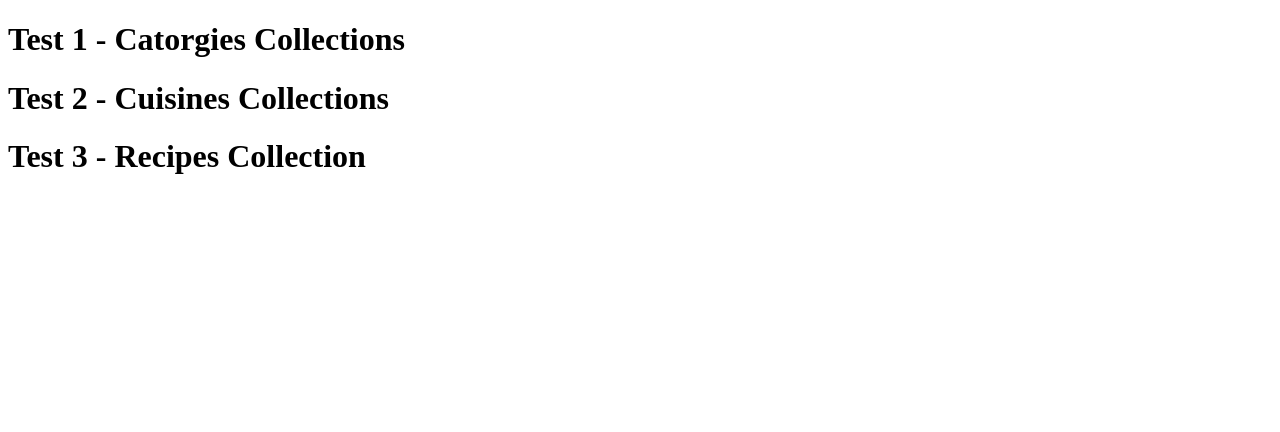
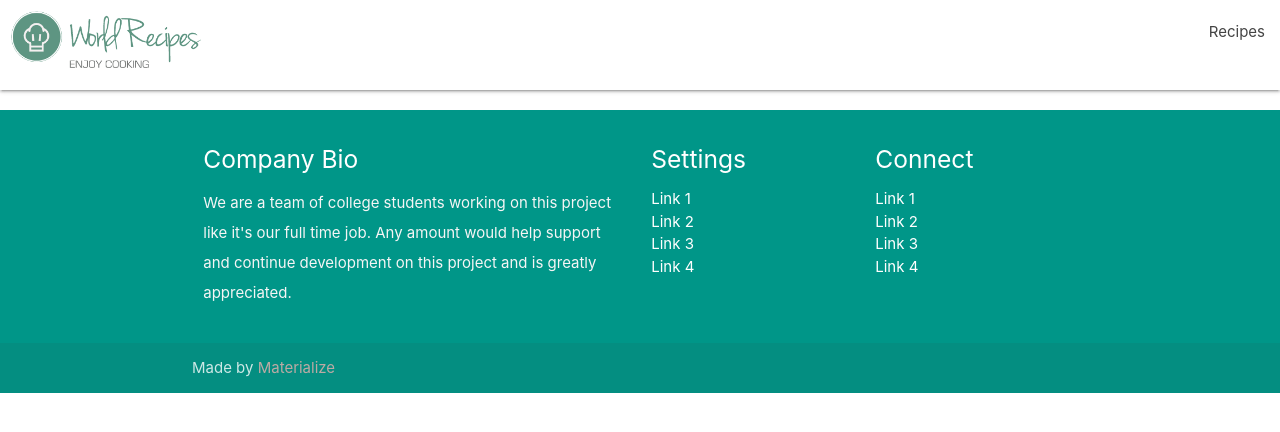
Before and after one commit to Code-Institute-Submissions/recipe-book-2, a Flask app: page /recipes in a window 1280 px wide. Shown: the top 432 px of the page. Run offline with Flask 2, Linux system fonts and the light colour scheme; data that the repository does not hold is empty; some libraries are stand-ins or nearby versions.

Commit message:
TESTING - Targeting nested dict - ingredients=mongo.db.recipes.ingredients.find()

```diff
--- a/app.py
+++ b/app.py
@@ -25,7 +25,7 @@ def index():
 @app.route('/recipes')
 def recipes():
     return render_template("recipes.html",
-    categories=mongo.db.categories.find().sort("category",1), recipes=mongo.db.recipes.find(), cuisines=mongo.db.cuisines.find().sort("cuisine",1))
+    categories=mongo.db.categories.find().sort("category",1), recipes=mongo.db.recipes.find(), ingredients=mongo.db.recipes.ingredients.find(), cuisines=mongo.db.cuisines.find().sort("cuisine",1))
 
 
 if __name__ == '__main__':
--- /dev/null
+++ b/templates/base.html
@@ -0,0 +1,73 @@
+<!DOCTYPE html>
+<html lang="en">
+<head>
+  <meta http-equiv="Content-Type" content="text/html; charset=UTF-8"/>
+  <meta name="viewport" content="width=device-width, initial-scale=1"/>
+  <title>World Recipes</title></title>
+
+  <!-- CSS  -->
+  <link href="https://fonts.googleapis.com/icon?family=Material+Icons" rel="stylesheet">
+  <link href="{{ url_for('static', filename='css/materialize.css') }}" type="text/css" rel="stylesheet" media="screen,projection"/>
+  <link href="{{ url_for('static', filename='css/style.css') }}" type="text/css" rel="stylesheet" media="screen,projection"/>
+</head>
+<body>
+  <nav class="white" role="navigation">
+      <a id="logo-container" href="index.html" class="brand-logo"><img style="height:80px; padding:10px" src="static/img/brand_logo.png" alt="Brand Logo"></a>
+      <ul class="right hide-on-med-and-down">
+        <li><a href="{{ url_for('recipes') }}">Recipes</a></li>
+      </ul>
+
+      <ul id="nav-mobile" class="sidenav">
+        <li><a href="#">Navbar Link</a></li>
+      </ul>
+      <a href="#" data-target="nav-mobile" class="sidenav-trigger"><i class="material-icons">menu</i></a>
+    </div>
+  </nav>
+
+  {% block content %}
+  {% endblock %}
+
+  <footer class="page-footer teal">
+    <div class="container">
+      <div class="row">
+        <div class="col l6 s12">
+          <h5 class="white-text">Company Bio</h5>
+          <p class="grey-text text-lighten-4">We are a team of college students working on this project like it's our full time job. Any amount would help support and continue development on this project and is greatly appreciated.</p>
+
+
+        </div>
+        <div class="col l3 s12">
+          <h5 class="white-text">Settings</h5>
+          <ul>
+            <li><a class="white-text" href="#!">Link 1</a></li>
+            <li><a class="white-text" href="#!">Link 2</a></li>
+            <li><a class="white-text" href="#!">Link 3</a></li>
+            <li><a class="white-text" href="#!">Link 4</a></li>
+          </ul>
+        </div>
+        <div class="col l3 s12">
+          <h5 class="white-text">Connect</h5>
+          <ul>
+            <li><a class="white-text" href="#!">Link 1</a></li>
+            <li><a class="white-text" href="#!">Link 2</a></li>
+            <li><a class="white-text" href="#!">Link 3</a></li>
+            <li><a class="white-text" href="#!">Link 4</a></li>
+          </ul>
+        </div>
+      </div>
+    </div>
+    <div class="footer-copyright">
+      <div class="container">
+      Made by <a class="brown-text text-lighten-3" href="http://materializecss.com">Materialize</a>
+      </div>
+    </div>
+  </footer>
+
+
+  <!--  Scripts-->
+  <script src="https://code.jquery.com/jquery-2.1.1.min.js"></script>
+  <script src="{{ url_for('static', filename='js/materialize.js') }}"></script>
+  <script src="{{ url_for('static', filename='js/init.js') }}"></script>
+
+  </body>
+</html>
--- a/templates/recipes.html
+++ b/templates/recipes.html
@@ -1,25 +1,35 @@
-<!DOCTYPE html>
-<html>
-    <head>
-        <body>
-            <h1>Test 1 - Catorgies Collections</h1>
-            {% for category in categories %}
-            <li>{{ category.category }}</li>
-            {% endfor %}
-            <h1>Test 2 - Cuisines Collections</h1>
-            {% for cuisine in cuisines %}
-            <li>{{ cuisine.cuisine}}</li>
-            {% endfor %}
-            <h1>Test 3 - Recipes Collection</h1>
+{% extends 'base.html' %}
+{% block content %}
+
+</div class="container">
+    <div class="row">
     {% for recipe in recipes %}
-            <p><strong>Description:</strong> {{ recipe.description }}</p>
+      <div class="col s4">
+        <div class="card">
+            <div class="card-image waves-effect waves-block waves-light">
+              <img class="activator" src="static/img/lebanese/manousheh.jpg" alt="manousheh">
+            </div>
+            <div class="card-content">
+                <span class="card-title activator grey-text text-darken-4">{{ recipe.description }}<i class="material-icons right">more_vert</i></span>
+                <p><a href="#">This is a link</a></p>
+            </div>
+            <div class="card-reveal">
+                <span class="card-title grey-text text-darken-4">{{ recipe.description }}<i class="material-icons right">close</i></span>
+                <p><p><strong>Description:</strong> {{ recipe.description }}</p>
                 <p><strong>Category:</strong> {{ recipe.category }}</p>
                 <p><strong>Cuisine:</strong> {{ recipe.cuisine }}</p>
                 <p><strong>Prep Time:</strong> {{ recipe.prep_time }}</p>
                 <p><strong>Cooking Time:</strong> {{ recipe.cooking_time }}</p>
-            <p><strong>Ingredients:</strong> {{ recipe.ingredients }}</p>
-            <p><strong>Method:</strong> {{ recipe.method }}</p>
+                <p><strong>Ingredients:</strong>
+                {% for ing in ingredients %}
+                {{ ing }}
+                {% endfor %}</p>
+                <p><strong>Method:</strong> {{ recipe.method }}</p></p>
+                <p><strong>Rating:</strong> {{ recipe.rating }}</p></p>
+            </div>
+        </div>
+      </div>
     {% endfor %}
-        </body>
-    </head>
-</html>
+      </div>
+
+{% endblock %}
```
Also changed, not shown: static/img/american/eggs_benedict.jpg (added), static/img/lebanese/manousheh.jpg (added). Lines whose indentation alone changed are shown as unchanged.
